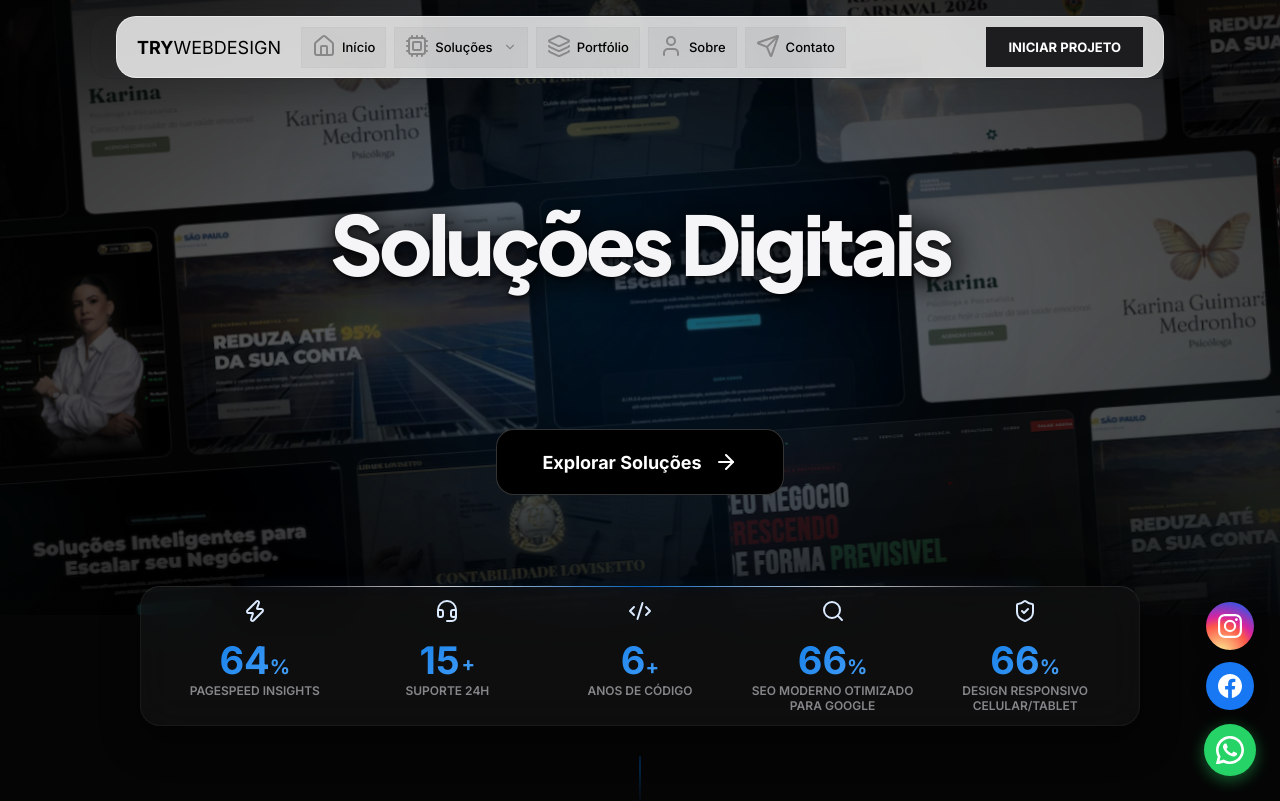
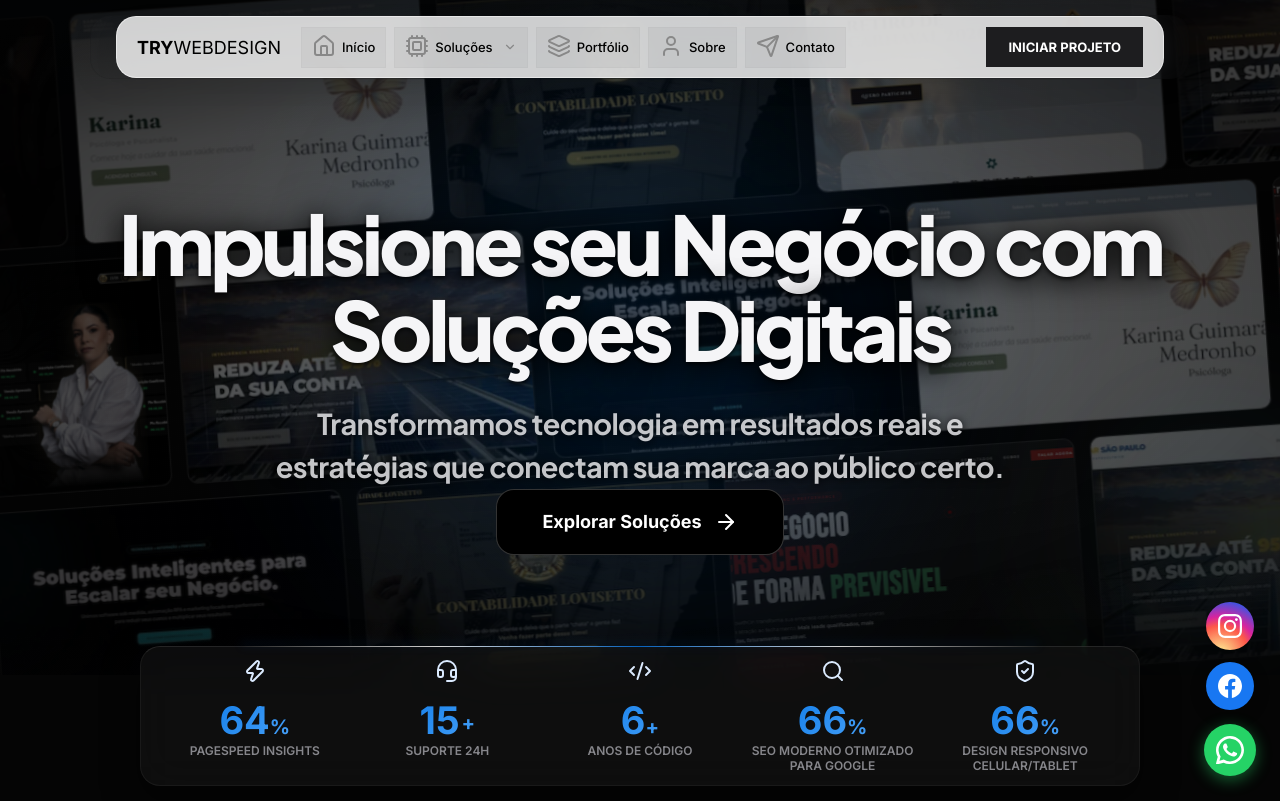
Before and after one commit to mmmariano/trywebdesign, a plain HTML site: page index.html in a window 1280 px wide. Shown: the top 801 px of the page. Drawn offline with nearby package versions, Linux system fonts and the light colour scheme; animation ran at ten frames a second; a script that the page names is missing.

Commit message:
Update index.html

```diff
--- a/index.html
+++ b/index.html
@@ -87,6 +87,15 @@
     <script src="https://cdn.jsdelivr.net/npm/canvas-confetti@1.6.0/dist/confetti.browser.min.js"></script>
 
     <style>
+         /* Exemplo de como dar espaço sem usar <p></p> */
+h1 {
+    margin-bottom: 20px;
+}
+.hero-subtitle {
+    margin-bottom: 40px;
+    font-size: 1.2rem;
+    color: #666;
+}
       .modal-blog-overlay {
     position: fixed;
     inset: 0;
@@ -1393,24 +1402,25 @@ body {
     </div>
     <!-- ══ FIM DO BACKGROUND ANIMADO ══ -->
 
-    <!-- Conteúdo original — intacto -->
-    <div class="container">
+   <div class="container">
+    <div class="reveal">
         <h1>
-           Soluções Digitais<br>
+            Impulsione seu Negócio com <br>
+            <span>Soluções Digitais</span>
         </h1>
-         <P></P>
-         <P></P>
+
         <p class="hero-subtitle">
-
-          <br>
-              <P></P>
-</p>
-        <div class="reveal">
+            Transformamos tecnologia em resultados reais e estratégias
+            que conectam sua marca ao público certo.
+        </p>
+
+        <div class="cta-wrapper">
             <a href="/solucoes/" class="btn-primary">
                 Explorar Soluções <i data-lucide="arrow-right"></i>
             </a>
         </div>
     </div>
+</div>
 </header>
 
 <section class="stats-bar">
```
